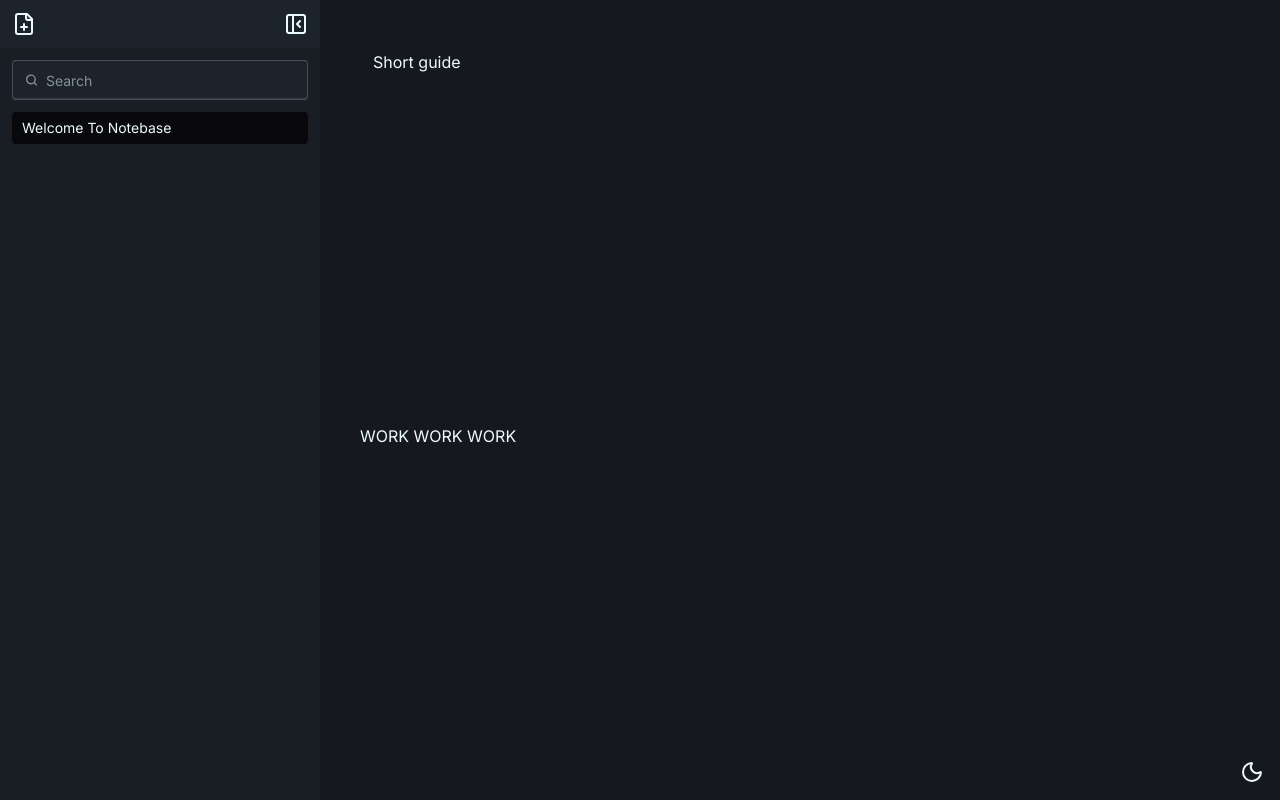
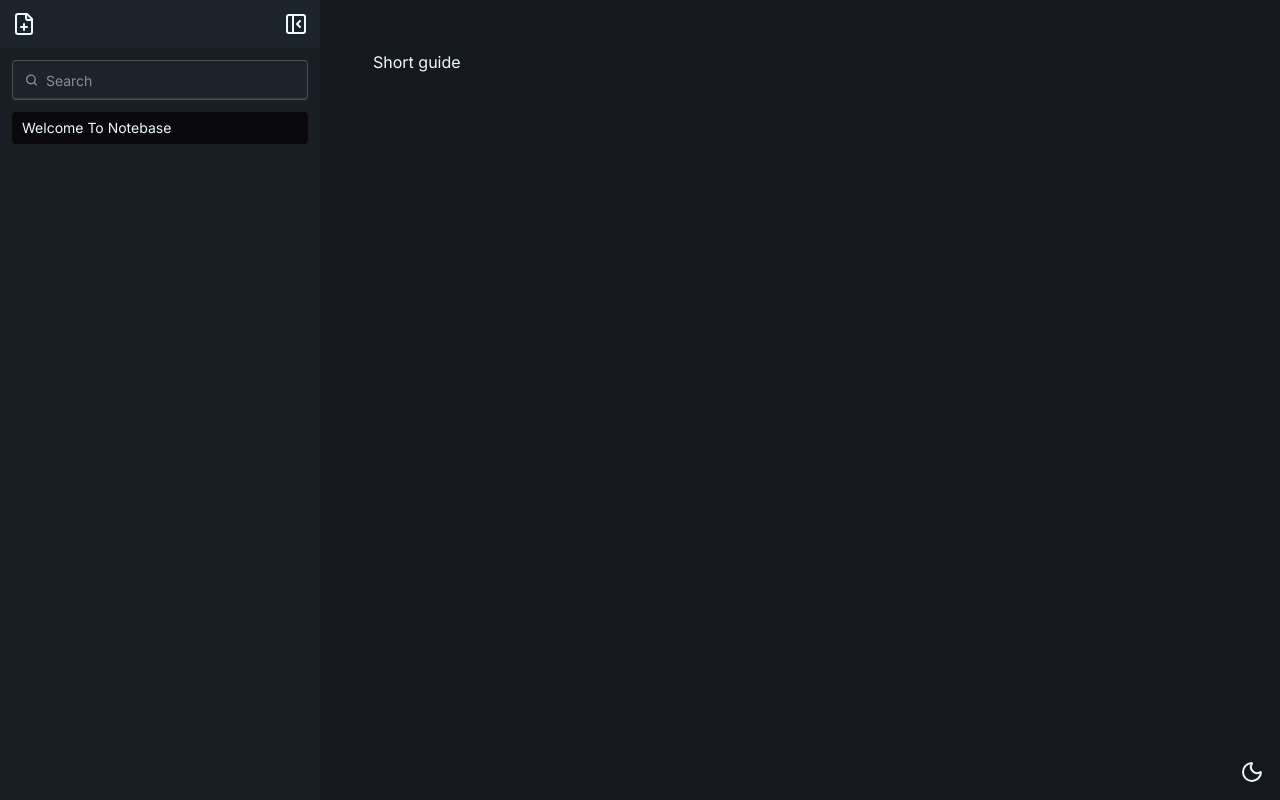
Before and after one commit to jamiewilliamsxyz/notebase, a React (Vite) app: page / in a window 1280 px wide. Built offline with nearby package versions, Linux system fonts and the light colour scheme.

Commit message:
Remove the div used for testing the editor theme toggle issue

```diff
--- a/src/components/features/editor/NoteEditor.jsx
+++ b/src/components/features/editor/NoteEditor.jsx
@@ -21,7 +21,7 @@ export const NoteEditor = () => {
         placeholder="Start typing here..."
         className="textarea text-base textarea-ghost resize-none overflow-hidden w-full min-h-96 leading-relaxed focus:bg-transparent focus:outline-none "
       />
-      <div>WORK WORK WORK</div>
+
       <EditorThemeToggle />
     </div>
   );
```
